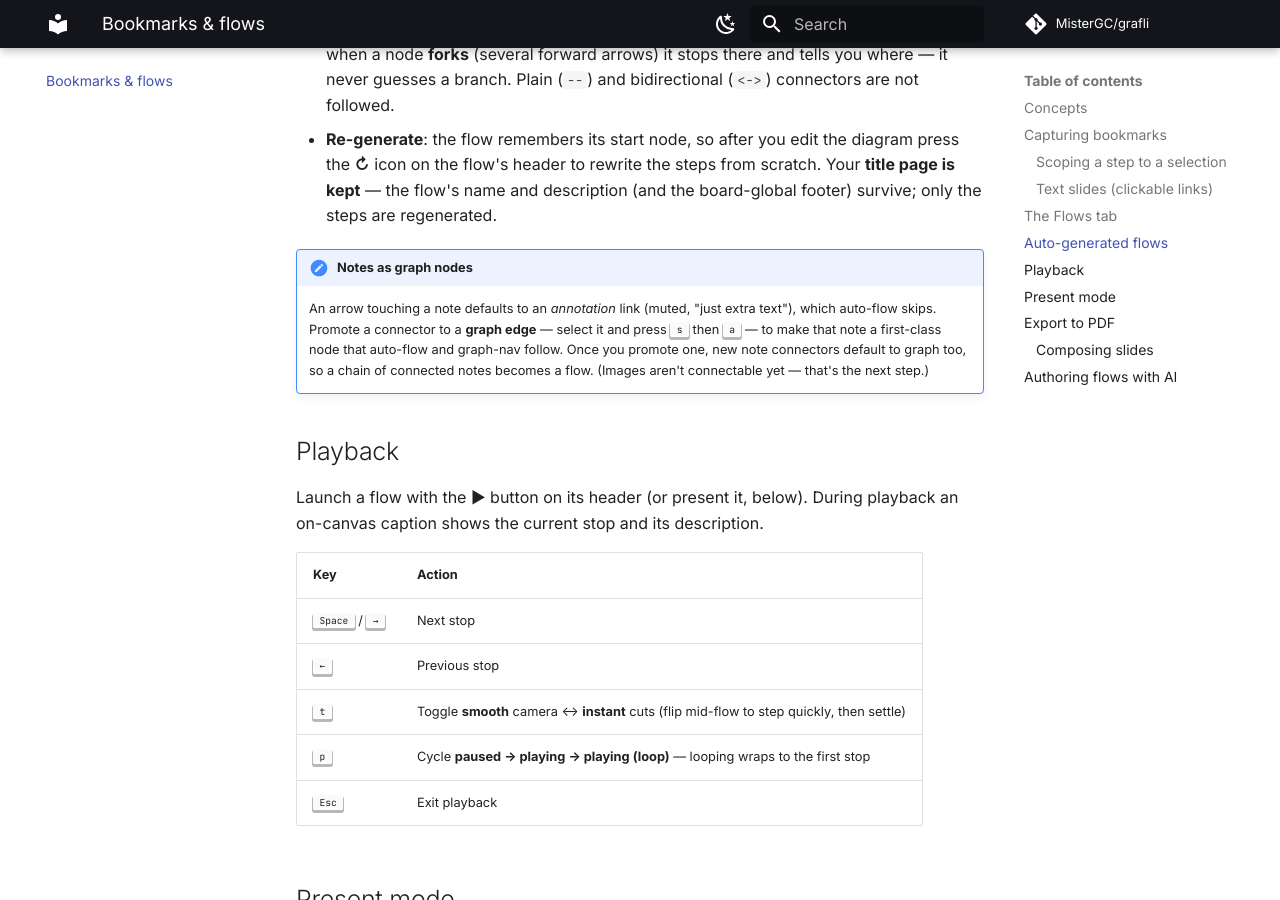
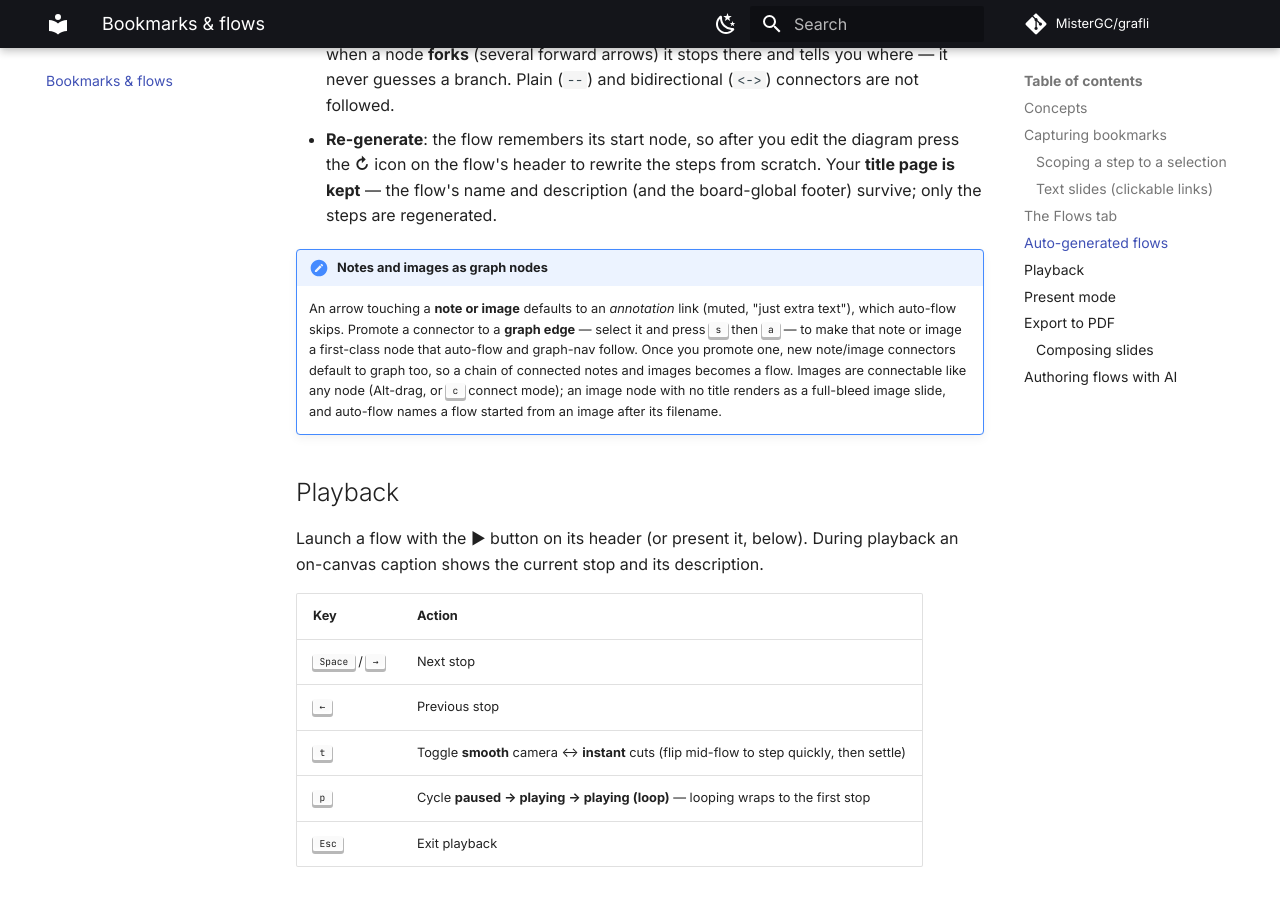
Before and after one commit to MisterGC/grafli, an MkDocs documentation site: the page built from docs/bookmarks-flows.md, in a window 1280 px wide and 900 px high, scrolled down 2630 px. Built offline with MkDocs 1.6.1 and Material for MkDocs 9.7.7, drawn with Linux system fonts in a browser that asks for light colours; comment, search, counter and statistics services are not loaded.

Commit message:
Docs/help: images are connectable graph nodes (connect gesture, connector kind, auto-flow)

```diff
--- a/docs/bookmarks-flows.md
+++ b/docs/bookmarks-flows.md
@@ -107,13 +107,16 @@ one slide per node:
   scratch. Your **title page is kept** — the flow's name and description (and the
   board-global footer) survive; only the steps are regenerated.
 
-!!! note "Notes as graph nodes"
-    An arrow touching a note defaults to an *annotation* link (muted, "just
-    extra text"), which auto-flow skips. Promote a connector to a **graph edge**
-    — select it and press <kbd>s</kbd> then <kbd>a</kbd> — to make that note a
-    first-class node that auto-flow and graph-nav follow. Once you promote one,
-    new note connectors default to graph too, so a chain of connected notes
-    becomes a flow. (Images aren't connectable yet — that's the next step.)
+!!! note "Notes and images as graph nodes"
+    An arrow touching a **note or image** defaults to an *annotation* link
+    (muted, "just extra text"), which auto-flow skips. Promote a connector to a
+    **graph edge** — select it and press <kbd>s</kbd> then <kbd>a</kbd> — to make
+    that note or image a first-class node that auto-flow and graph-nav follow.
+    Once you promote one, new note/image connectors default to graph too, so a
+    chain of connected notes and images becomes a flow. Images are connectable
+    like any node (Alt-drag, or <kbd>c</kbd> connect mode); an image node with no
+    title renders as a full-bleed image slide, and auto-flow names a flow started
+    from an image after its filename.
 
 ## Playback
 
```
Also changed, not shown: docs/keybindings.md (+3 -3 lines), 1 other file.
